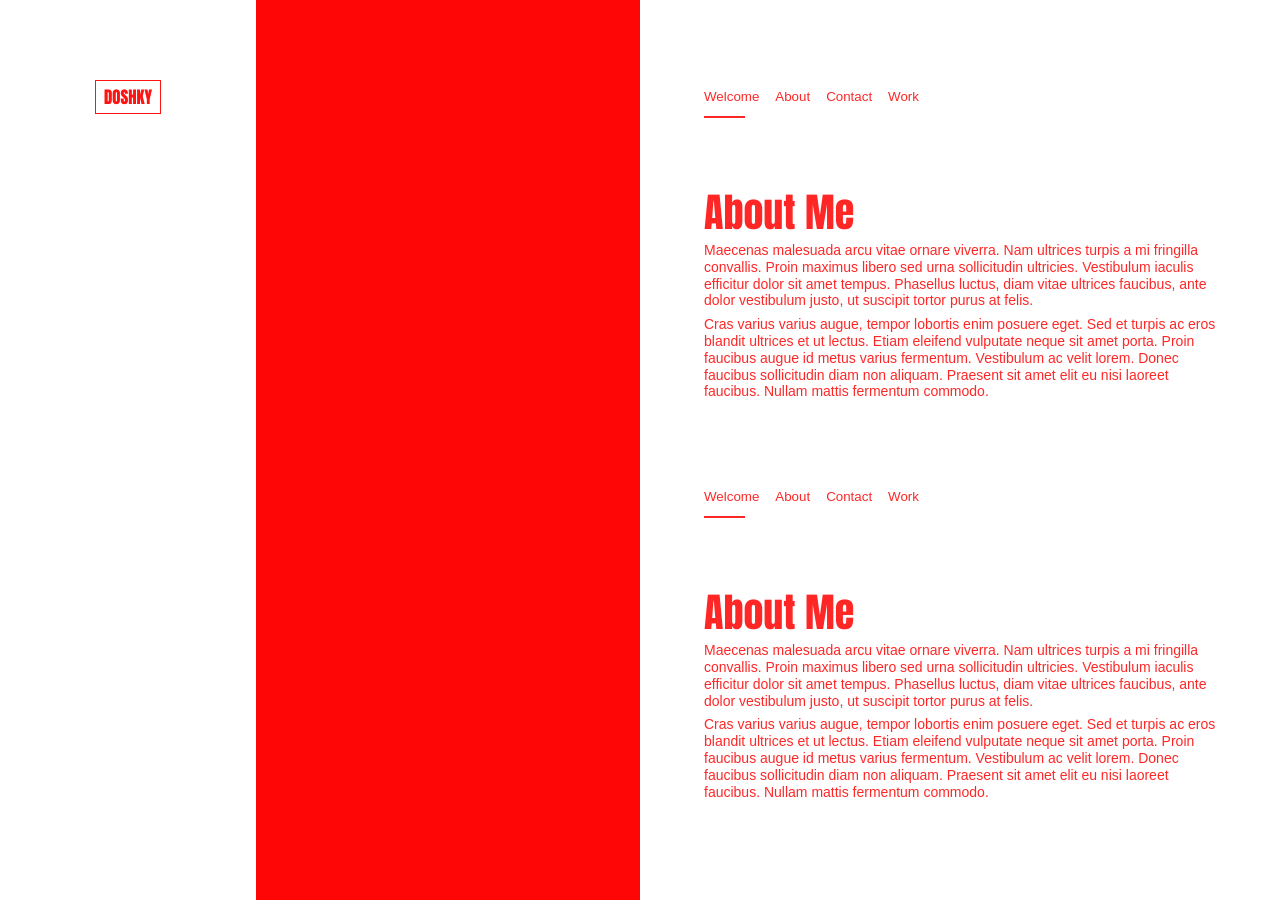
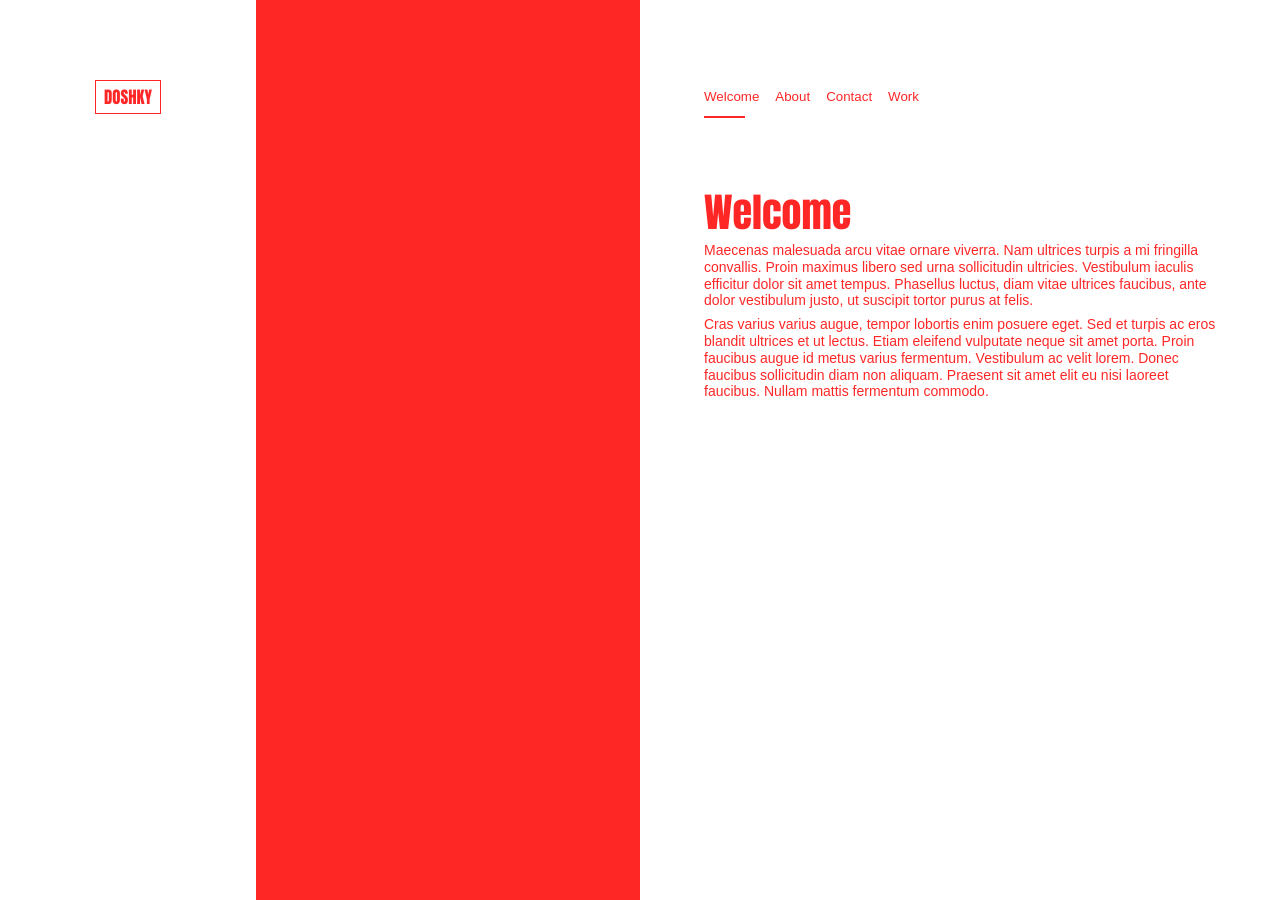
Before and after one commit to doshky/doshky.com, a Jekyll site: the page built from index.html, in a window 1280 px wide. Built offline with Jekyll 4.4.1, drawn with Linux system fonts in a browser that asks for light colours.

Commit message:
Navigation button class names adjusted

```diff
--- /dev/null
+++ b/_data/welcome.json
@@ -0,0 +1,19 @@
+{
+	"heading": "Welcome",
+
+	"text": [
+		{
+			"text": "Maecenas malesuada arcu vitae ornare viverra. Nam ultrices turpis a mi fringilla convallis. Proin maximus libero sed urna sollicitudin ultricies. Vestibulum iaculis efficitur dolor sit amet tempus. Phasellus luctus, diam vitae ultrices faucibus, ante dolor vestibulum justo, ut suscipit tortor purus at felis."
+		},
+
+		{
+			"text": "Cras varius varius augue, tempor lobortis enim posuere eget. Sed et turpis ac eros blandit ultrices et ut lectus. Etiam eleifend vulputate neque sit amet porta. Proin faucibus augue id metus varius fermentum. Vestibulum ac velit lorem. Donec faucibus sollicitudin diam non aliquam. Praesent sit amet elit eu nisi laoreet faucibus. Nullam mattis fermentum commodo."
+		}
+	],
+
+	"image": {
+		"src": "/",
+		"alt": ""
+	}
+
+}
--- a/_includes/main-nav.html
+++ b/_includes/main-nav.html
@@ -3,19 +3,19 @@
 
 	<ul class= "nav-entry-list">
 		<li class= "nav-entry">
-			<button class= "nav-button work">Welcome</button>
+			<button class= "nav-button welcome-button">Welcome</button>
 		</li>
 
 		<li class= "nav-entry">
-			<button class= "nav-button about">About</button>
+			<button class= "nav-button about-button">About</button>
 		</li>
 
 		<li class= "nav-entry">
-			<button class= "nav-button contact">Contact</button>
+			<button class= "nav-button contact-button">Contact</button>
 		</li>
 
 		<li class= "nav-entry">
-			<button class= "nav-button work">Work</button>
+			<button class= "nav-button work-button">Work</button>
 		</li>
 	</ul>
 </nav>
--- a/assets/css/general.css
+++ b/assets/css/general.css
@@ -166,7 +166,7 @@
 
 }
 
-.contact:not( .nav-button ) {
+.about, .contact {
 	display: none;
 
 }
--- a/index.html
+++ b/index.html
@@ -4,7 +4,7 @@
 
 <section class= "page-set">
 	<article class= "section welcome">
-		{% include section.html data = site.data.about %}
+		{% include section.html data = site.data.welcome %}
 	</article>
 
 	<article class= "section about">
```
